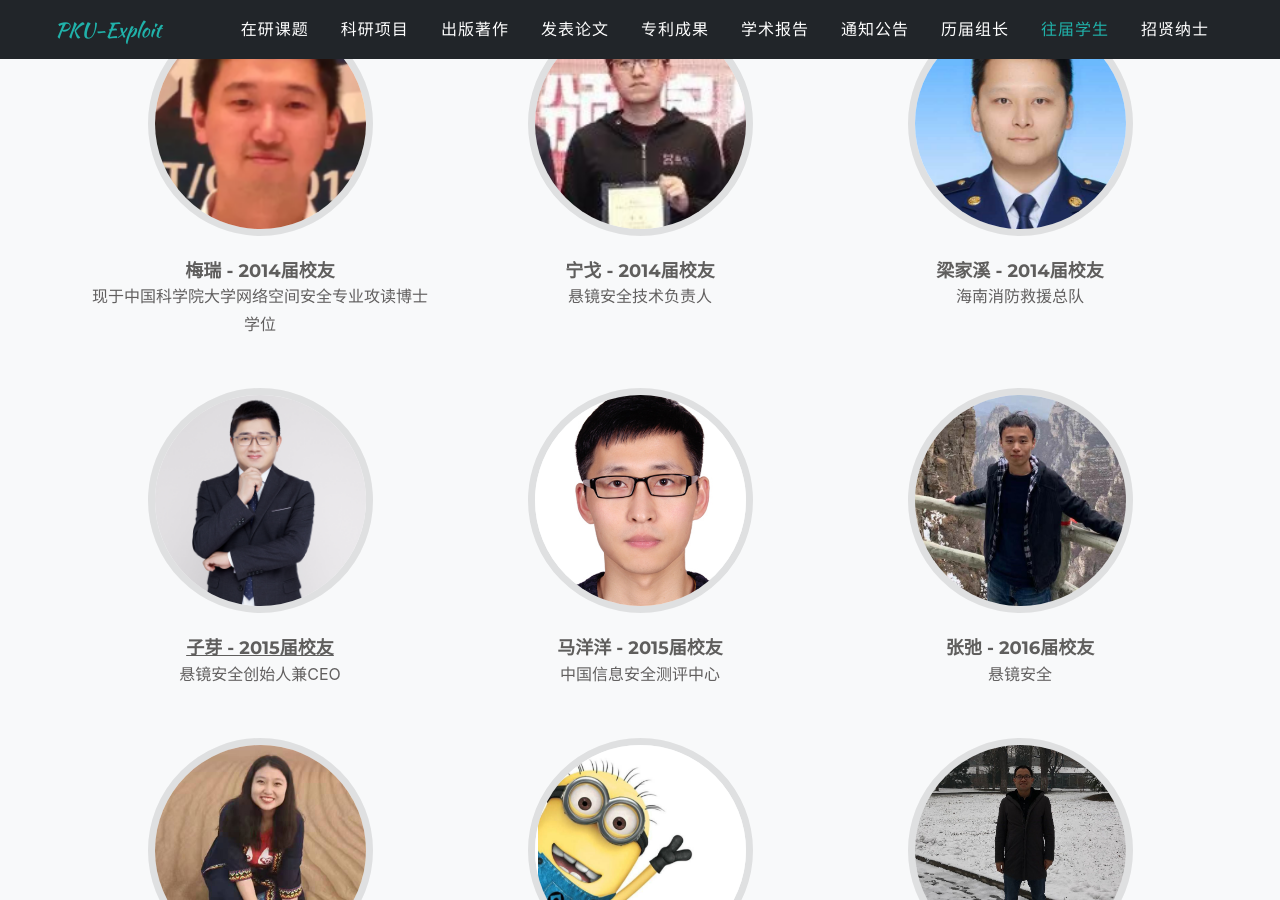
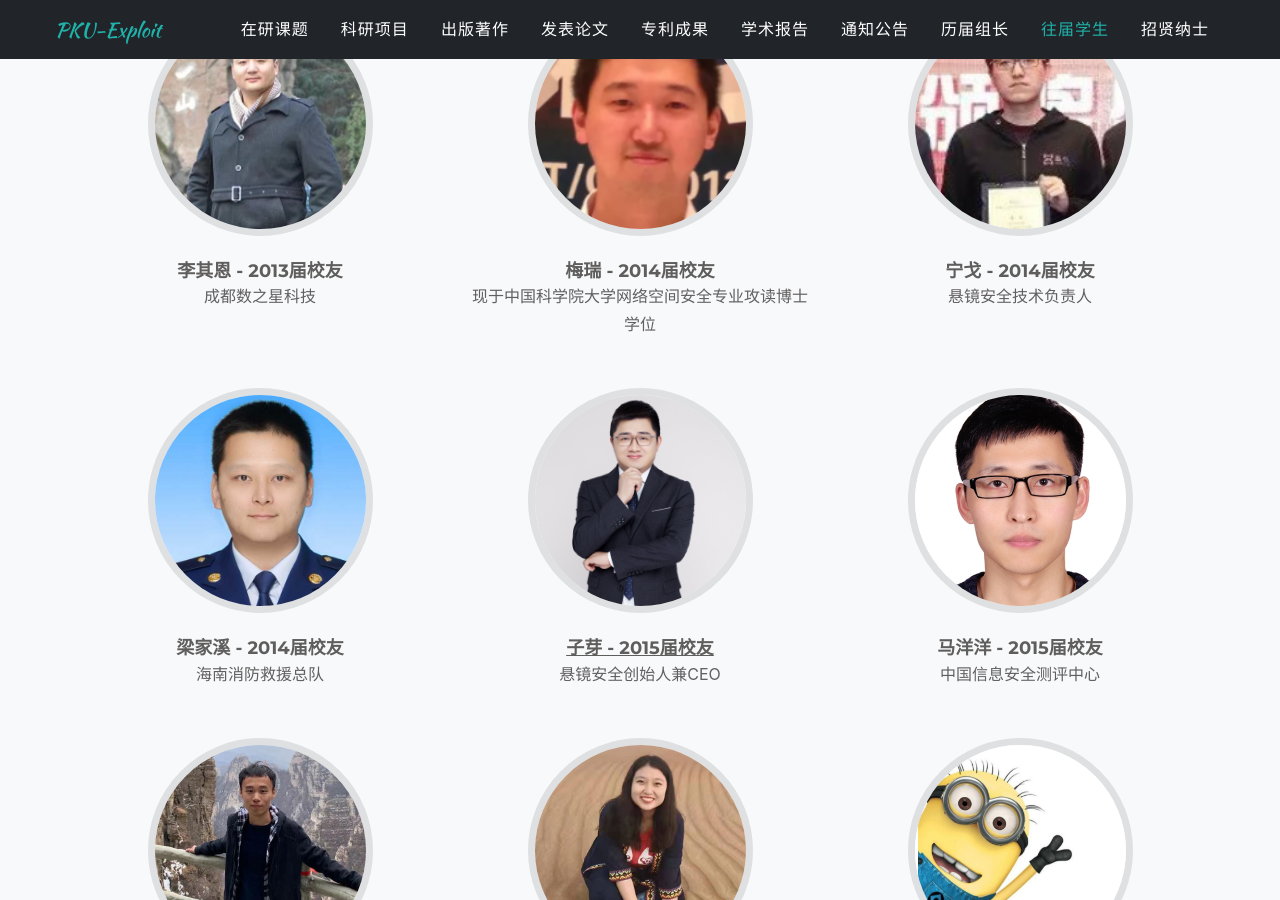
Before and after one commit to xxycfhb/xxycfhb.github.io, a Jekyll site: the page built from pages/graduates.html, in a window 1280 px wide and 900 px high, scrolled down 1795 px. Built offline with Jekyll 4.4.1, drawn with Linux system fonts in a browser that asks for light colours; some web fonts are replaced.

Commit message:
update liqien

```diff
--- a/_data/sitetext.yml
+++ b/_data/sitetext.yml
@@ -170,6 +170,13 @@ graduate:
         image: ../assets/img/timeline/wanghao.png
         alt:
         blog: "https://blog.csdn.net/jidawanghao"
+
+      - title: "李其恩 - 2013届校友"
+        post: "成都数之星科技"
+        desc:
+        image: ../assets/img/timeline/liqien.png
+        alt:
+
 
       - title: "梅瑞 - 2014届校友"
         post: "现于中国科学院大学网络空间安全专业攻读博士学位"
```
Also changed, not shown: assets/img/timeline/liqien.png (added).
